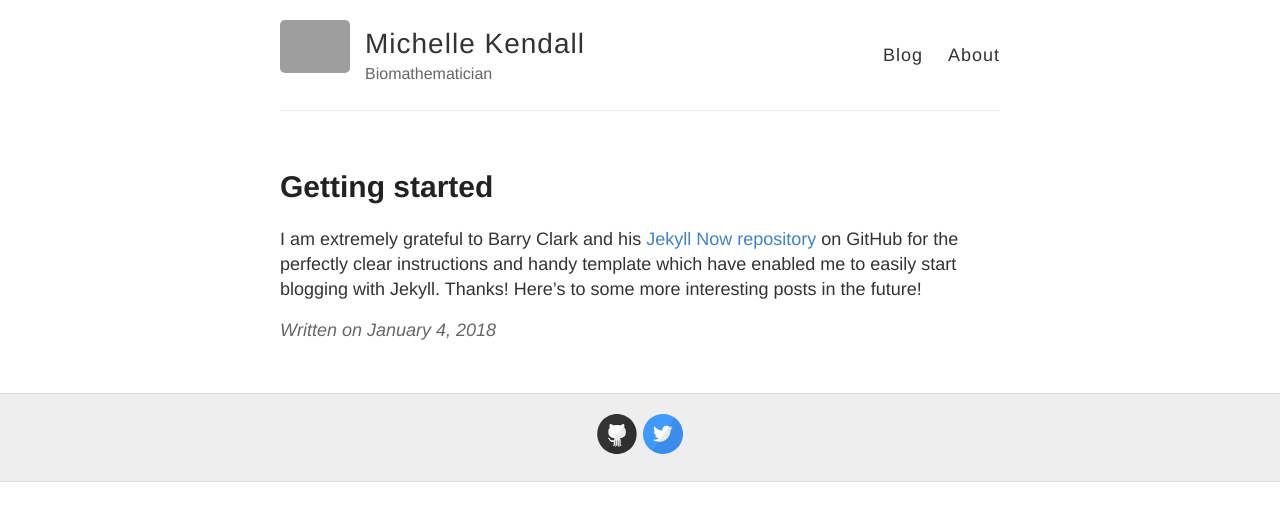
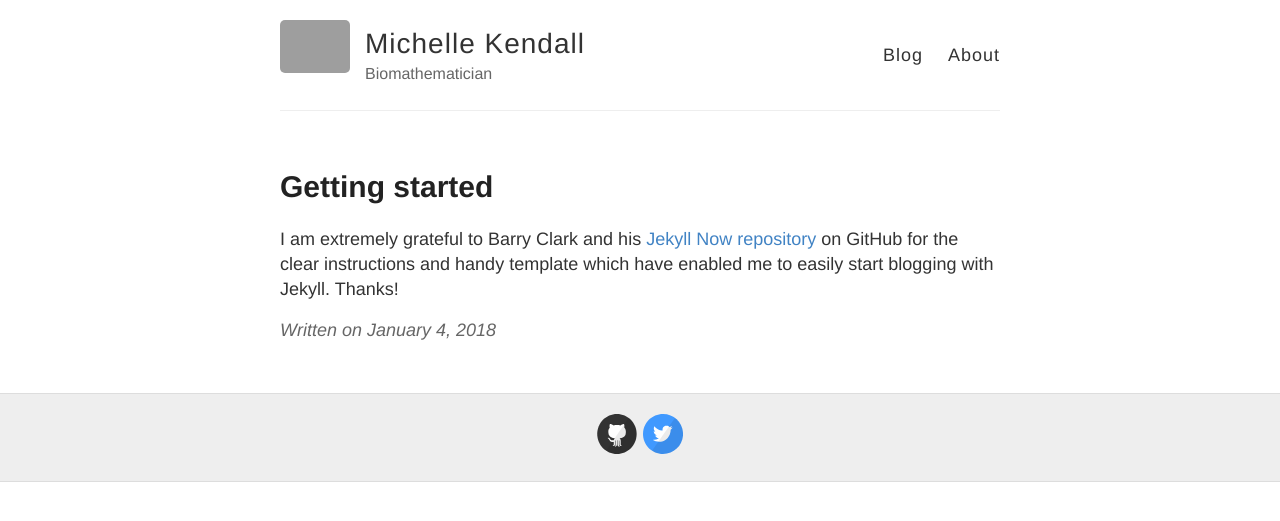
Before and after one commit to MichelleKendall/MichelleKendall.github.io, a Jekyll site: the page built from _posts/2018-1-4-Getting-Started.md, in a window 1280 px wide. Shown: the top 521 px of the page. Built offline with Jekyll 4.4.1, drawn with Linux system fonts in a browser that asks for light colours; grey boxes are pictures that could not be loaded.

Commit message:
Updating Getting Started

```diff
--- a/_posts/2018-1-4-Getting-Started.md
+++ b/_posts/2018-1-4-Getting-Started.md
@@ -3,4 +3,4 @@ layout: post
 title: Getting started
 ---
 
-I am extremely grateful to Barry Clark and his [Jekyll Now repository](https://github.com/barryclark/jekyll-now) on GitHub for the perfectly clear instructions and handy template which have enabled me to easily start blogging with Jekyll. Thanks! Here's to some more interesting posts in the future!
+I am extremely grateful to Barry Clark and his [Jekyll Now repository](https://github.com/barryclark/jekyll-now) on GitHub for the clear instructions and handy template which have enabled me to easily start blogging with Jekyll. Thanks!
```
